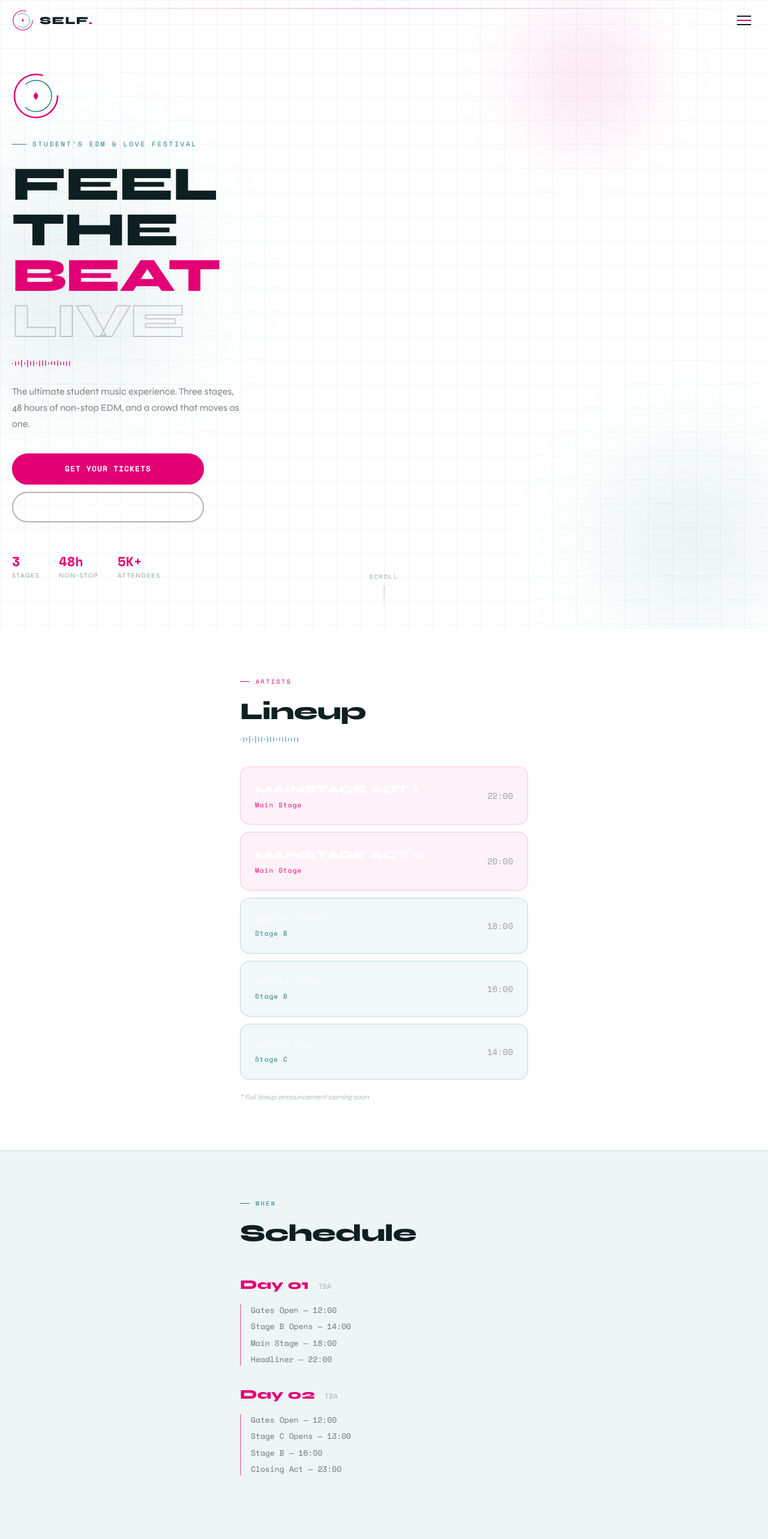
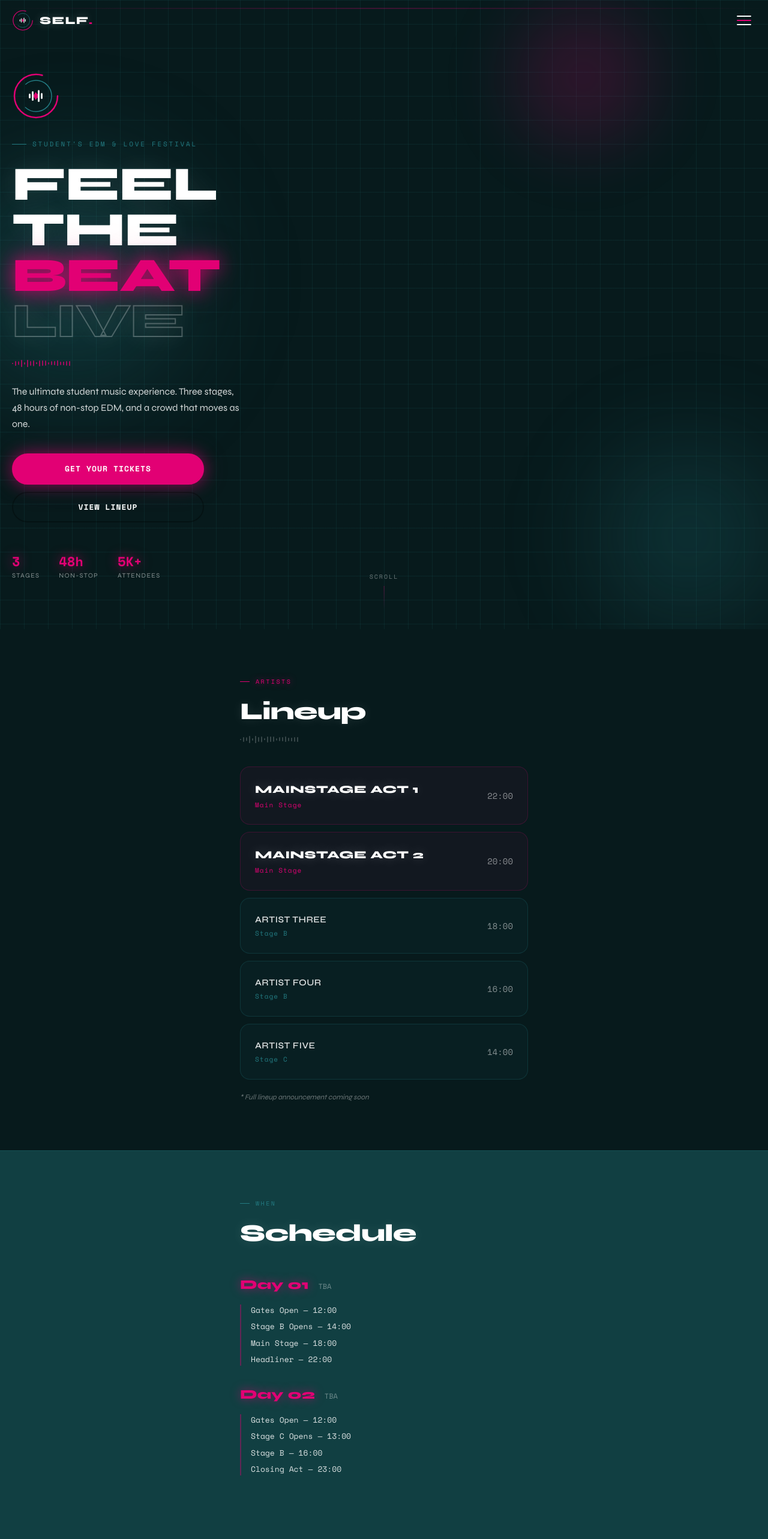
Before and after one commit to Yashioru/SP, a Next.js app: page / in a window 1280 px wide. Shown: the top 2566 px of the page at 60% size. Built offline with nearby package versions, Linux system fonts and the light colour scheme.

Commit message:
Add files via upload

```diff
--- a/app/globals.css
+++ b/app/globals.css
@@ -4,4 +4,4 @@
 
 *, *::before, *::after { box-sizing: border-box; }
 html { scroll-behavior: smooth; }
-body { margin: 0; padding: 0; background: #ffffff; color: #0d1f21; overflow-x: hidden; -webkit-tap-highlight-color: transparent; }
+body { margin: 0; padding: 0; background: #071a1c; color: white; overflow-x: hidden; -webkit-tap-highlight-color: transparent; }
--- a/app/page.tsx
+++ b/app/page.tsx
@@ -39,12 +39,12 @@ function Grid() {
     <div className="absolute inset-0 overflow-hidden pointer-events-none">
       <div style={{
         position: "absolute", inset: 0,
-        backgroundImage: "linear-gradient(rgba(35,123,130,0.08) 1px, transparent 1px), linear-gradient(90deg, rgba(35,123,130,0.08) 1px, transparent 1px)",
+        backgroundImage: "linear-gradient(rgba(35,123,130,0.13) 1px, transparent 1px), linear-gradient(90deg, rgba(35,123,130,0.13) 1px, transparent 1px)",
         backgroundSize: "40px 40px",
       }} />
-      <div style={{ position:"absolute", top:"15%", left:"-15%", width:620, height:620, borderRadius:"50%", background:"radial-gradient(circle, rgba(35,123,130,0.12) 0%, transparent 65%)", filter:"blur(70px)" }} />
-      <div style={{ position:"absolute", bottom:"-10%", right:"-10%", width:520, height:520, borderRadius:"50%", background:"radial-gradient(circle, rgba(35,123,130,0.1) 0%, transparent 65%)", filter:"blur(55px)" }} />
-      <div style={{ position:"absolute", top:"-5%", right:"10%", width:360, height:360, borderRadius:"50%", background:"radial-gradient(circle, rgba(226,0,116,0.1) 0%, transparent 70%)", filter:"blur(40px)" }} />
+      <div style={{ position:"absolute", top:"15%", left:"-15%", width:620, height:620, borderRadius:"50%", background:"radial-gradient(circle, rgba(35,123,130,0.38) 0%, transparent 65%)", filter:"blur(70px)" }} />
+      <div style={{ position:"absolute", bottom:"-10%", right:"-10%", width:520, height:520, borderRadius:"50%", background:"radial-gradient(circle, rgba(35,123,130,0.28) 0%, transparent 65%)", filter:"blur(55px)" }} />
+      <div style={{ position:"absolute", top:"-5%", right:"10%", width:360, height:360, borderRadius:"50%", background:"radial-gradient(circle, rgba(226,0,116,0.22) 0%, transparent 70%)", filter:"blur(40px)" }} />
     </div>
   );
 }
@@ -60,7 +60,7 @@ export default function Home() {
   }, []);
 
   return (
-    <div style={{ background: "#ffffff", color: "#0d1f21", fontFamily: "'Syne', sans-serif", overflowX: "hidden" }}>
+    <div style={{ background: "#071a1c", color: "white", fontFamily: "'Syne', sans-serif", overflowX: "hidden" }}>
       <style>{`
         @import url('https://fonts.googleapis.com/css2?family=Syne:wght@400;600;700;800&family=Space+Mono:wght@400;700&display=swap');
         @keyframes wavepulse { from{transform:scaleY(0.6)} to{transform:scaleY(1)} }
@@ -72,42 +72,42 @@ export default function Home() {
         .fade4{animation:fadeUp 0.8s 0.55s ease both}
         .mono{font-family:'Space Mono',monospace}
         .pbtn{display:inline-flex;align-items:center;justify-content:center;padding:14px 32px;border-radius:100px;font-family:'Space Mono',monospace;font-size:13px;font-weight:700;letter-spacing:0.08em;text-transform:uppercase;transition:all 0.25s;cursor:pointer;text-decoration:none;border:2px solid #E20074}
-        .pbtn-p{background:#E20074;color:white}
-        .pbtn-p:hover{background:transparent;color:#E20074}
+        .pbtn-p{background:#E20074;color:white;box-shadow:0 0 24px rgba(226,0,116,0.5),0 0 48px rgba(226,0,116,0.2)}
+        .pbtn-p:hover{background:transparent;color:#E20074;box-shadow:0 0 32px rgba(226,0,116,0.7),0 0 64px rgba(226,0,116,0.3)}
         .pbtn-o{background:transparent;color:white;border-color:rgba(0,0,0,0.3)}
         .pbtn-o:hover{border-color:#237b82;color:#237b82}
         .acard{border:1px solid rgba(226,0,116,0.2);border-radius:16px;padding:24px;background:rgba(226,0,116,0.05);transition:all 0.3s}
         .acard:hover{border-color:#E20074;background:rgba(226,0,116,0.08);transform:translateY(-4px)}
         .tcard{border:1px solid rgba(35,123,130,0.25);border-radius:16px;padding:24px;background:rgba(35,123,130,0.06);transition:all 0.3s}
-        .tcard:hover{border-color:#237b82;background:rgba(35,123,130,0.1)}
-        input,textarea{background:rgba(0,0,0,0.03);border:1px solid rgba(0,0,0,0.12);border-radius:12px;color:#0d1f21;padding:16px;width:100%;font-family:'Syne',sans-serif;font-size:15px;outline:none;transition:border-color 0.2s;box-sizing:border-box}
+        .tcard:hover{border-color:#237b82;background:rgba(35,123,130,0.28)}
+        input,textarea{background:rgba(255,255,255,0.05);border:1px solid rgba(255,255,255,0.15);border-radius:12px;color:white;padding:16px;width:100%;font-family:'Syne',sans-serif;font-size:15px;outline:none;transition:border-color 0.2s;box-sizing:border-box}
         input:focus,textarea:focus{border-color:#E20074}
-        input::placeholder,textarea::placeholder{color:rgba(0,0,0,0.3)}
+        input::placeholder,textarea::placeholder{color:rgba(255,255,255,0.35)}
         ::-webkit-scrollbar{width:4px}
         ::-webkit-scrollbar-track{background:#0a1f21}
         ::-webkit-scrollbar-thumb{background:#E20074;border-radius:4px}
       `}</style>
 
       {/* NAV */}
-      <header style={{ position:"fixed", top:0, left:0, right:0, zIndex:100, padding:"16px 20px", background: scrolled?"rgba(255,255,255,0.95)":"transparent", backdropFilter:scrolled?"blur(12px)":"none", borderBottom:scrolled?"1px solid rgba(226,0,116,0.2)":"1px solid transparent", transition:"all 0.3s", display:"flex", alignItems:"center", justifyContent:"space-between" }}>
+      <header style={{ position:"fixed", top:0, left:0, right:0, zIndex:100, padding:"16px 20px", background: scrolled?"rgba(7,26,28,0.95)":"transparent", backdropFilter:scrolled?"blur(12px)":"none", borderBottom:scrolled?"1px solid rgba(226,0,116,0.2)":"1px solid transparent", transition:"all 0.3s", display:"flex", alignItems:"center", justifyContent:"space-between" }}>
         <div style={{ display:"flex", alignItems:"center", gap:10 }}>
           <SelfLogo size={36} />
-          <span style={{ fontWeight:800, fontSize:18, letterSpacing:"0.08em" }}>SELF<span style={{ color:"#E20074" }}>.</span></span>
+          <span style={{ fontWeight:800, fontSize:18, letterSpacing:"0.08em", textShadow:"0 0 16px rgba(255,255,255,0.2)" }}>SELF<span style={{ color:"#E20074" }}>.</span></span>
         </div>
         <button onClick={() => setMenuOpen(!menuOpen)} style={{ display:"flex", flexDirection:"column", gap:5, padding:8, background:"none", border:"none", cursor:"pointer" }}>
           {[0,1,2].map(i => (
-            <span key={i} style={{ display:"block", width:24, height:2, background:i===1?"#E20074":"#0d1f21", borderRadius:2, transition:"all 0.3s",
+            <span key={i} style={{ display:"block", width:24, height:2, background:i===1?"#E20074":"white", borderRadius:2, transition:"all 0.3s",
               transform: menuOpen?(i===0?"rotate(45deg) translate(5px,5px)":i===2?"rotate(-45deg) translate(5px,-5px)":"scaleX(0)"):"none" }} />
           ))}
         </button>
       </header>
 
       {/* MOBILE MENU */}
-      <div style={{ position:"fixed", top:0, left:0, right:0, bottom:0, zIndex:99, background:"rgba(255,255,255,0.99)", backdropFilter:"blur(20px)", display:"flex", flexDirection:"column", alignItems:"center", justifyContent:"center", gap:36, opacity:menuOpen?1:0, pointerEvents:menuOpen?"all":"none", transition:"opacity 0.3s" }}>
+      <div style={{ position:"fixed", top:0, left:0, right:0, bottom:0, zIndex:99, background:"rgba(7,26,28,0.98)", backdropFilter:"blur(20px)", display:"flex", flexDirection:"column", alignItems:"center", justifyContent:"center", gap:36, opacity:menuOpen?1:0, pointerEvents:menuOpen?"all":"none", transition:"opacity 0.3s" }}>
         <SelfLogo size={64} />
         {["Lineup","Schedule","Venue","Tickets"].map(item => (
           <a key={item} href={`#${item.toLowerCase()}`} onClick={()=>setMenuOpen(false)}
-            style={{ fontSize:32, fontWeight:800, color:"#0d1f21", textDecoration:"none", letterSpacing:"0.05em" }}
+            style={{ fontSize:32, fontWeight:800, color:"white", textDecoration:"none", letterSpacing:"0.05em" }}
             onMouseEnter={e=>(e.currentTarget.style.color="#E20074")}
             onMouseLeave={e=>(e.currentTarget.style.color="white")}
           >{item}</a>
@@ -129,13 +129,13 @@ export default function Home() {
             <div style={{ width:24, height:1, background:"#237b82" }} />
             <span className="mono" style={{ fontSize:11, color:"#237b82", letterSpacing:"0.25em", textTransform:"uppercase" }}>Student's EDM &amp; Love Festival</span>
           </div>
-          <h1 className="fade2" style={{ fontSize:"clamp(56px,16vw,80px)", fontWeight:800, lineHeight:0.95, letterSpacing:"-0.02em", marginBottom:24 }}>
+          <h1 className="fade2" style={{ fontSize:"clamp(56px,16vw,80px)", fontWeight:800, lineHeight:0.95, letterSpacing:"-0.02em", marginBottom:24, textShadow:"0 0 40px rgba(255,255,255,0.08)" }}>
             FEEL THE<br />
-            <span style={{ color:"#E20074" }}>BEAT</span>
-            <span style={{ color:"transparent", WebkitTextStroke:"2px rgba(13,31,33,0.2)" }}> LIVE</span>
+            <span style={{ color:"#E20074", textShadow:"0 0 30px rgba(226,0,116,0.8), 0 0 60px rgba(226,0,116,0.4)" }}>BEAT</span>
+            <span style={{ color:"transparent", WebkitTextStroke:"2px rgba(255,255,255,0.25)" }}> LIVE</span>
           </h1>
           <div className="fade3" style={{ marginBottom:24 }}><Waveform color="#E20074" opacity={0.7} /></div>
-          <p className="fade3" style={{ fontSize:16, color:"rgba(13,31,33,0.55)", lineHeight:1.7, marginBottom:36, maxWidth:380 }}>
+          <p className="fade3" style={{ fontSize:16, color:"rgba(255,255,255,0.82)", lineHeight:1.7, marginBottom:36, maxWidth:380 }}>
             The ultimate student music experience. Three stages, 48 hours of non-stop EDM, and a crowd that moves as one.
           </p>
           <div className="fade4" style={{ display:"flex", flexDirection:"column", gap:12 }}>
@@ -145,8 +145,8 @@ export default function Home() {
           <div className="fade4" style={{ marginTop:48, display:"flex", gap:32 }}>
             {[["3","Stages"],["48h","Non-stop"],["5K+","Attendees"]].map(([val,label])=>(
               <div key={label}>
-                <div className="mono" style={{ fontSize:22, fontWeight:700, color:"#E20074" }}>{val}</div>
-                <div style={{ fontSize:11, color:"rgba(13,31,33,0.4)", textTransform:"uppercase", letterSpacing:"0.12em" }}>{label}</div>
+                <div className="mono" style={{ fontSize:22, fontWeight:700, color:"#E20074", textShadow:"0 0 20px rgba(226,0,116,0.7)" }}>{val}</div>
+                <div style={{ fontSize:11, color:"rgba(255,255,255,0.5)", textTransform:"uppercase", letterSpacing:"0.12em" }}>{label}</div>
               </div>
             ))}
           </div>
@@ -158,14 +158,14 @@ export default function Home() {
       </section>
 
       {/* LINEUP */}
-      <section id="lineup" style={{ padding:"80px 20px", background:"white" }}>
+      <section id="lineup" style={{ padding:"80px 20px" }}>
         <div style={{ maxWidth:480, margin:"0 auto" }}>
           <div style={{ display:"flex", alignItems:"center", gap:10, marginBottom:12 }}>
             <div style={{ width:16, height:1, background:"#E20074" }} />
-            <span className="mono" style={{ fontSize:10, color:"#E20074", letterSpacing:"0.25em", textTransform:"uppercase" }}>Artists</span>
+            <span className="mono" style={{ fontSize:10, color:"#E20074", letterSpacing:"0.25em", textTransform:"uppercase", textShadow:"0 0 12px rgba(226,0,116,0.8)" }}>Artists</span>
           </div>
-          <h2 style={{ fontSize:40, fontWeight:800, marginBottom:8, letterSpacing:"-0.02em" }}>Lineup</h2>
-          <div style={{ marginBottom:36 }}><Waveform color="#237b82" opacity={0.5} /></div>
+          <h2 style={{ fontSize:40, fontWeight:800, marginBottom:8, letterSpacing:"-0.02em", textShadow:"0 0 20px rgba(255,255,255,0.1)" }}>Lineup</h2>
+          <div style={{ marginBottom:36 }}><Waveform color="white" opacity={0.2} /></div>
           <div style={{ display:"flex", flexDirection:"column", gap:12 }}>
             {[
               {name:"MAINSTAGE ACT 1",time:"22:00",stage:"Main Stage",headliner:true},
@@ -177,37 +177,37 @@ export default function Home() {
               <div key={name} className={headliner?"acard":"tcard"}>
                 <div style={{ display:"flex", justifyContent:"space-between", alignItems:"center" }}>
                   <div>
-                    <div style={{ fontSize:headliner?18:15, fontWeight:headliner?800:600, color:headliner?"white":"rgba(255,255,255,0.75)", letterSpacing:"0.03em" }}>{name}</div>
+                    <div style={{ fontSize:headliner?18:15, fontWeight:headliner?800:600, color:headliner?"white":"rgba(255,255,255,0.85)", textShadow:headliner?"0 0 20px rgba(255,255,255,0.2)":"none", letterSpacing:"0.03em" }}>{name}</div>
                     <div className="mono" style={{ fontSize:11, color:headliner?"#E20074":"#237b82", marginTop:4, letterSpacing:"0.1em" }}>{stage}</div>
                   </div>
-                  <div className="mono" style={{ fontSize:14, color:"rgba(13,31,33,0.4)" }}>{time}</div>
+                  <div className="mono" style={{ fontSize:14, color:"rgba(255,255,255,0.5)" }}>{time}</div>
                 </div>
               </div>
             ))}
           </div>
-          <p style={{ marginTop:20, fontSize:12, color:"rgba(13,31,33,0.3)", fontStyle:"italic" }}>* Full lineup announcement coming soon</p>
+          <p style={{ marginTop:20, fontSize:12, color:"rgba(255,255,255,0.4)", fontStyle:"italic" }}>* Full lineup announcement coming soon</p>
         </div>
       </section>
 
       {/* SCHEDULE */}
-      <section id="schedule" style={{ padding:"80px 20px", background:"rgba(35,123,130,0.08)", borderTop:"1px solid rgba(35,123,130,0.2)", borderBottom:"1px solid rgba(35,123,130,0.2)" }}>
+      <section id="schedule" style={{ padding:"80px 20px", background:"rgba(35,123,130,0.38)", borderTop:"1px solid rgba(35,123,130,0.3)", borderBottom:"1px solid rgba(35,123,130,0.3)" }}>
         <div style={{ maxWidth:480, margin:"0 auto" }}>
           <div style={{ display:"flex", alignItems:"center", gap:10, marginBottom:12 }}>
             <div style={{ width:16, height:1, background:"#237b82" }} />
             <span className="mono" style={{ fontSize:10, color:"#237b82", letterSpacing:"0.25em", textTransform:"uppercase" }}>When</span>
           </div>
-          <h2 style={{ fontSize:40, fontWeight:800, marginBottom:40, letterSpacing:"-0.02em" }}>Schedule</h2>
+          <h2 style={{ fontSize:40, fontWeight:800, marginBottom:40, letterSpacing:"-0.02em", textShadow:"0 0 20px rgba(255,255,255,0.1)" }}>Schedule</h2>
           {[
             {day:"Day 01",date:"TBA",events:["Gates Open — 12:00","Stage B Opens — 14:00","Main Stage — 18:00","Headliner — 22:00"]},
             {day:"Day 02",date:"TBA",events:["Gates Open — 12:00","Stage C Opens — 13:00","Stage B — 16:00","Closing Act — 23:00"]},
           ].map(({day,date,events})=>(
             <div key={day} style={{ marginBottom:32 }}>
               <div style={{ display:"flex", alignItems:"baseline", gap:16, marginBottom:16 }}>
-                <span style={{ fontSize:22, fontWeight:800, color:"#E20074" }}>{day}</span>
-                <span className="mono" style={{ fontSize:12, color:"rgba(13,31,33,0.3)" }}>{date}</span>
+                <span style={{ fontSize:22, fontWeight:800, color:"#E20074", textShadow:"0 0 16px rgba(226,0,116,0.6)" }}>{day}</span>
+                <span className="mono" style={{ fontSize:12, color:"rgba(255,255,255,0.4)" }}>{date}</span>
               </div>
               <div style={{ display:"flex", flexDirection:"column", gap:8, paddingLeft:16, borderLeft:"2px solid rgba(226,0,116,0.4)" }}>
-                {events.map(e=><div key={e} className="mono" style={{ fontSize:13, color:"rgba(13,31,33,0.6)" }}>{e}</div>)}
+                {events.map(e=><div key={e} className="mono" style={{ fontSize:13, color:"rgba(255,255,255,0.85)" }}>{e}</div>)}
               </div>
             </div>
           ))}
@@ -221,10 +221,10 @@ export default function Home() {
             <div style={{ width:16, height:1, background:"#E20074" }} />
             <span className="mono" style={{ fontSize:10, color:"#E20074", letterSpacing:"0.25em", textTransform:"uppercase" }}>Where</span>
           </div>
-          <h2 style={{ fontSize:40, fontWeight:800, marginBottom:24, letterSpacing:"-0.02em" }}>Venue</h2>
-          <div style={{ border:"1px solid rgba(226,0,116,0.25)", borderRadius:20, padding:"28px", background:"rgba(226,0,116,0.05)", marginBottom:24 }}>
+          <h2 style={{ fontSize:40, fontWeight:800, marginBottom:24, letterSpacing:"-0.02em", textShadow:"0 0 20px rgba(255,255,255,0.1)" }}>Venue</h2>
+          <div style={{ border:"1px solid rgba(226,0,116,0.25)", borderRadius:20, padding:"28px", background:"rgba(226,0,116,0.04)", marginBottom:24 }}>
             <div style={{ fontSize:20, fontWeight:800, marginBottom:8 }}>TBA</div>
-            <div className="mono" style={{ fontSize:12, color:"rgba(13,31,33,0.4)", lineHeight:1.8 }}>Location to be announced<br/>Stay tuned for updates</div>
+            <div className="mono" style={{ fontSize:12, color:"rgba(255,255,255,0.5)", lineHeight:1.8 }}>Location to be announced<br/>Stay tuned for updates</div>
           </div>
           <div style={{ display:"grid", gridTemplateColumns:"1fr 1fr", gap:12 }}>
             {[["🎪","3 Stages"],["🎧","Pro Sound"],["💡","Light Show"],["🍔","Food Zone"]].map(([icon,label])=>(
@@ -238,29 +238,29 @@ export default function Home() {
       </section>
 
       {/* TICKETS */}
-      <section id="tickets" style={{ padding:"80px 20px", background:"rgba(226,0,116,0.05)", borderTop:"1px solid rgba(226,0,116,0.15)" }}>
+      <section id="tickets" style={{ padding:"80px 20px", background:"rgba(226,0,116,0.07)", borderTop:"1px solid rgba(226,0,116,0.2)" }}>
         <div style={{ maxWidth:480, margin:"0 auto" }}>
           <div style={{ display:"flex", alignItems:"center", gap:10, marginBottom:12 }}>
             <div style={{ width:16, height:1, background:"#E20074" }} />
             <span className="mono" style={{ fontSize:10, color:"#E20074", letterSpacing:"0.25em", textTransform:"uppercase" }}>Join Us</span>
           </div>
-          <h2 style={{ fontSize:40, fontWeight:800, marginBottom:8, letterSpacing:"-0.02em" }}>Tickets</h2>
-          <p style={{ color:"rgba(13,31,33,0.5)", fontSize:14, marginBottom:36, lineHeight:1.7 }}>Early bird pricing available for students. Bring your student ID.</p>
+          <h2 style={{ fontSize:40, fontWeight:800, marginBottom:8, letterSpacing:"-0.02em", textShadow:"0 0 20px rgba(255,255,255,0.1)" }}>Tickets</h2>
+          <p style={{ color:"rgba(255,255,255,0.78)", fontSize:14, marginBottom:36, lineHeight:1.7 }}>Early bird pricing available for students. Bring your student ID.</p>
           <div style={{ display:"flex", flexDirection:"column", gap:16 }}>
             {[
               {tier:"Early Bird",price:"TBA",perks:["1-Day Access","Student Discount","General Area"],hot:false},
               {tier:"Full Pass",price:"TBA",perks:["2-Day Access","All Stages","Exclusive Merch"],hot:true},
               {tier:"VIP",price:"TBA",perks:["2-Day Access","VIP Area","Meet & Greet"],hot:false},
             ].map(({tier,price,perks,hot})=>(
-              <div key={tier} style={{ border:`1px solid ${hot?"#E20074":"rgba(255,255,255,0.1)"}`, borderRadius:20, padding:"24px", background:hot?"rgba(226,0,116,0.07)":"rgba(0,0,0,0.02)", position:"relative" }}>
-                {hot&&<div className="mono" style={{ position:"absolute", top:-10, right:20, background:"#E20074", color:"#0d1f21", fontSize:9, padding:"4px 10px", borderRadius:100, letterSpacing:"0.15em" }}>POPULAR</div>}
+              <div key={tier} style={{ border:`1px solid ${hot?"#E20074":"rgba(255,255,255,0.1)"}`, borderRadius:20, padding:"24px", background:hot?"rgba(226,0,116,0.08)":"rgba(255,255,255,0.02)", position:"relative" }}>
+                {hot&&<div className="mono" style={{ position:"absolute", top:-10, right:20, background:"#E20074", color:"white", fontSize:9, padding:"4px 10px", borderRadius:100, letterSpacing:"0.15em" }}>POPULAR</div>}
                 <div style={{ display:"flex", justifyContent:"space-between", alignItems:"flex-start", marginBottom:16 }}>
-                  <div style={{ fontSize:18, fontWeight:800 }}>{tier}</div>
-                  <div className="mono" style={{ fontSize:20, fontWeight:700, color:hot?"#E20074":"rgba(255,255,255,0.6)" }}>{price}</div>
+                  <div style={{ fontSize:18, fontWeight:800, textShadow:"0 0 16px rgba(255,255,255,0.15)" }}>{tier}</div>
+                  <div className="mono" style={{ fontSize:20, fontWeight:700, color:hot?"#E20074":"rgba(255,255,255,0.7)", textShadow:hot?"0 0 20px rgba(226,0,116,0.6)":"none" }}>{price}</div>
                 </div>
                 <div style={{ display:"flex", flexDirection:"column", gap:6, marginBottom:20 }}>
                   {perks.map(p=>(
-                    <div key={p} style={{ display:"flex", alignItems:"center", gap:8, fontSize:13, color:"rgba(13,31,33,0.55)" }}>
+                    <div key={p} style={{ display:"flex", alignItems:"center", gap:8, fontSize:13, color:"rgba(255,255,255,0.82)" }}>
                       <div style={{ width:4, height:4, borderRadius:"50%", background:hot?"#E20074":"#237b82" }} />{p}
                     </div>
                   ))}
@@ -279,8 +279,8 @@ export default function Home() {
             <div style={{ width:16, height:1, background:"#237b82" }} />
             <span className="mono" style={{ fontSize:10, color:"#237b82", letterSpacing:"0.25em", textTransform:"uppercase" }}>Contact</span>
           </div>
-          <h2 style={{ fontSize:40, fontWeight:800, marginBottom:8, letterSpacing:"-0.02em" }}>Get In Touch</h2>
-          <p style={{ color:"rgba(13,31,33,0.5)", fontSize:14, marginBottom:36 }}>Questions? Sponsorships? Artist bookings? We'd love to hear from you.</p>
+          <h2 style={{ fontSize:40, fontWeight:800, marginBottom:8, letterSpacing:"-0.02em", textShadow:"0 0 20px rgba(255,255,255,0.1)" }}>Get In Touch</h2>
+          <p style={{ color:"rgba(255,255,255,0.78)", fontSize:14, marginBottom:36 }}>Questions? Sponsorships? Artist bookings? We'd love to hear from you.</p>
           <form style={{ display:"flex", flexDirection:"column", gap:14 }} onSubmit={e=>e.preventDefault()}>
             <input type="text" placeholder="Your name" />
             <input type="email" placeholder="Email address" />
@@ -292,20 +292,20 @@ export default function Home() {
       </section>
 
       {/* FOOTER */}
-      <footer style={{ padding:"40px 20px", borderTop:"1px solid rgba(226,0,116,0.2)", background:"rgba(255,255,255,0.95)" }}>
+      <footer style={{ padding:"40px 20px", borderTop:"1px solid rgba(226,0,116,0.2)", background:"rgba(7,26,28,0.95)" }}>
         <div style={{ maxWidth:480, margin:"0 auto", display:"flex", flexDirection:"column", alignItems:"center", gap:20 }}>
           <SelfLogo size={48} />
           <span style={{ fontWeight:800, fontSize:16, letterSpacing:"0.12em", opacity:0.5 }}>SELF<span style={{ color:"#E20074" }}>.</span></span>
           <div style={{ display:"flex", gap:24 }}>
             {["Instagram","TikTok","Spotify"].map(s=>(
-              <a key={s} href="#" className="mono" style={{ fontSize:11, color:"rgba(13,31,33,0.4)", textDecoration:"none", letterSpacing:"0.1em", textTransform:"uppercase", transition:"color 0.2s" }}
+              <a key={s} href="#" className="mono" style={{ fontSize:11, color:"rgba(255,255,255,0.5)", textDecoration:"none", letterSpacing:"0.1em", textTransform:"uppercase", transition:"color 0.2s" }}
                 onMouseEnter={e=>(e.currentTarget.style.color="#E20074")}
                 onMouseLeave={e=>(e.currentTarget.style.color="rgba(13,31,33,0.35)")}
               >{s}</a>
             ))}
           </div>
-          <Waveform color="#237b82" opacity={0.5} />
-          <p className="mono" style={{ fontSize:10, color:"rgba(13,31,33,0.25)", letterSpacing:"0.1em", textAlign:"center" }}>
+          <Waveform color="white" opacity={0.2} />
+          <p className="mono" style={{ fontSize:10, color:"rgba(255,255,255,0.3)", letterSpacing:"0.1em", textAlign:"center" }}>
             © {new Date().getFullYear()} SELF FESTIVAL — STUDENT'S EDM &amp; LOVE FESTIVAL
           </p>
         </div>
```
